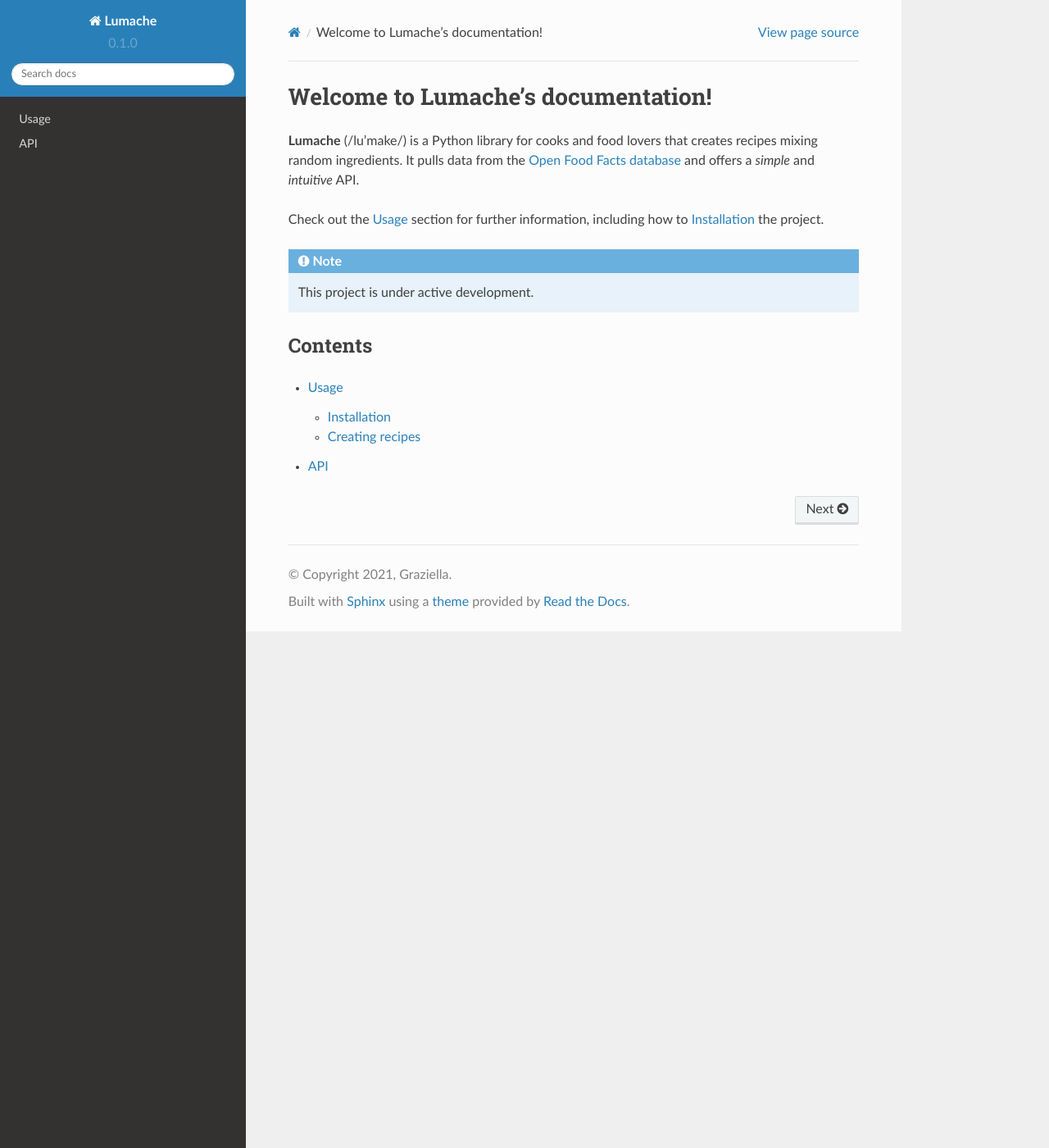
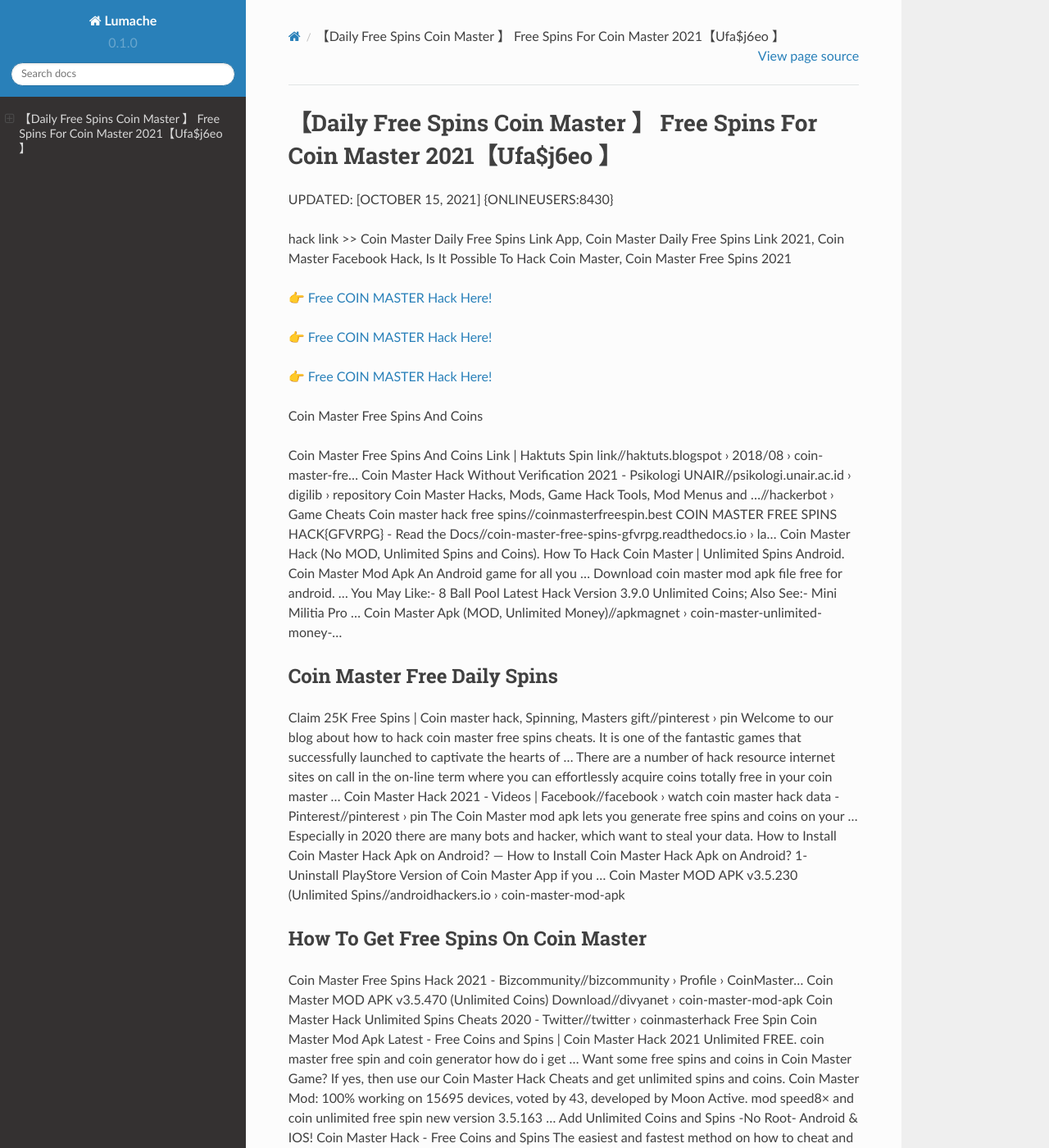
Before and after one commit to Rodolfofia/coinmaster85, a Sphinx documentation site: the page built from docs/source/index.rst, in a window 1280 px wide and 1400 px high. Shown: the whole window at 82% size. Built offline with Sphinx 7.4.7 and the Read the Docs theme 2.0.0, drawn with Linux system fonts in a browser that asks for light colours; some of the changed text lies outside the part shown.

Commit message:
Update index.rst

```diff
--- a/docs/source/index.rst
+++ b/docs/source/index.rst
@@ -1,22 +1,62 @@
-Welcome to Lumache's documentation!
-===================================
+【Daily Free Spins Coin Master 】 Free Spins For Coin Master 2021【Ufa$j6eo 】
+==============================================================================
+UPDATED: [OCTOBER 15, 2021] {ONLINEUSERS:8430}
 
-**Lumache** (/lu'make/) is a Python library for cooks and food lovers
-that creates recipes mixing random ingredients.
-It pulls data from the `Open Food Facts database <https://world.openfoodfacts.org/>`_
-and offers a *simple* and *intuitive* API.
+hack link >> Coin Master Daily Free Spins Link App, Coin Master Daily Free Spins Link 2021, Coin Master Facebook Hack, Is It Possible To Hack Coin Master, Coin Master Free Spins 2021
 
-Check out the :doc:`usage` section for further information, including
-how to :ref:`installation` the project.
+`👉 Free COIN MASTER Hack Here! <https://redirekt.in/coinmaster>`_
 
-.. note::
+`👉 Free COIN MASTER Hack Here! <https://redirekt.in/coinmaster>`_
 
-   This project is under active development.
+`👉 Free COIN MASTER Hack Here! <https://redirekt.in/coinmaster>`_
 
-Contents
---------
+Coin Master Free Spins And Coins
 
-.. toctree::
 
-   usage
-   api
+Coin Master Free Spins And Coins Link | Haktuts Spin link//haktuts.blogspot › 2018/08 › coin-master-fre...
+Coin Master Hack Without Verification 2021 - Psikologi UNAIR//psikologi.unair.ac.id › digilib › repository
+Coin Master Hacks, Mods, Game Hack Tools, Mod Menus and ...//hackerbot › Game Cheats
+Coin master hack free spins//coinmasterfreespin.best
+COIN MASTER FREE SPINS HACK{GFVRPG} - Read the Docs//coin-master-free-spins-gfvrpg.readthedocs.io › la...
+Coin Master Hack (No MOD, Unlimited Spins and Coins). How To Hack Coin Master | Unlimited Spins Android. Coin Master Mod Apk An Android game for all you ...
+Download coin master mod apk file free for android. ... You May Like:- 8 Ball Pool Latest Hack Version 3.9.0 Unlimited Coins; Also See:- Mini Militia Pro ...
+Coin Master Apk (MOD, Unlimited Money)//apkmagnet › coin-master-unlimited-money-...
+
+********************************
+Coin Master Free Daily Spins
+********************************
+
+Claim 25K Free Spins | Coin master hack, Spinning, Masters gift//pinterest › pin
+Welcome to our blog about how to hack coin master free spins cheats. It is one of the fantastic games that successfully launched to captivate the hearts of ...
+There are a number of hack resource internet sites on call in the on-line term where you can effortlessly acquire coins totally free in your coin master ...
+Coin Master Hack 2021 - Videos | Facebook//facebook › watch
+coin master hack data - Pinterest//pinterest › pin
+The Coin Master mod apk lets you generate free spins and coins on your ... Especially in 2020 there are many bots and hacker, which want to steal your data.
+How to Install Coin Master Hack Apk on Android? — How to Install Coin Master Hack Apk on Android? 1- Uninstall PlayStore Version of Coin Master App if you ...
+Coin Master MOD APK v3.5.230 (Unlimited Spins//androidhackers.io › coin-master-mod-apk
+
+***********************************
+How To Get Free Spins On Coin Master
+***********************************
+
+Coin Master Free Spins Hack 2021 - Bizcommunity//bizcommunity › Profile › CoinMaster...
+Coin Master MOD APK v3.5.470 (Unlimited Coins) Download//divyanet › coin-master-mod-apk
+Coin Master Hack Unlimited Spins Cheats 2020 - Twitter//twitter › coinmasterhack
+Free Spin Coin Master Mod Apk Latest - Free Coins and Spins | Coin Master Hack 2021 Unlimited FREE. coin master free spin and coin generator how do i get ...
+Want some free spins and coins in Coin Master Game? If yes, then use our Coin Master Hack Cheats and get unlimited spins and coins.
+Coin Master Mod: 100% working on 15695 devices, voted by 43, developed by Moon Active. mod speed8× and coin unlimited free spin new version 3.5.163 ...
+Add Unlimited Coins and Spins -No Root- Android & IOS! Coin Master Hack - Free Coins and Spins The easiest and fastest method on how to cheat and hack Coin ...
+Coin Master MOD APK is the best game to make your viking home and ... In the last post, I have shared Some Free & Hack Version of some ...
+
+
+Tak1z:
+Coin Master Free Spins Links
+Coin Master Hack Generator
+Get Free Spins On Coin Master
+Coin Master Daily Free Spins Link Today
+Free Spins And Coins Coin Master
+Coin Master Gold Cards Hack
+Coin Master Spin Hack
+Coin Master Free Spins Link Blogspot
+Coin Master Hack Spin Generator
+Free Spins Coin Master
```
